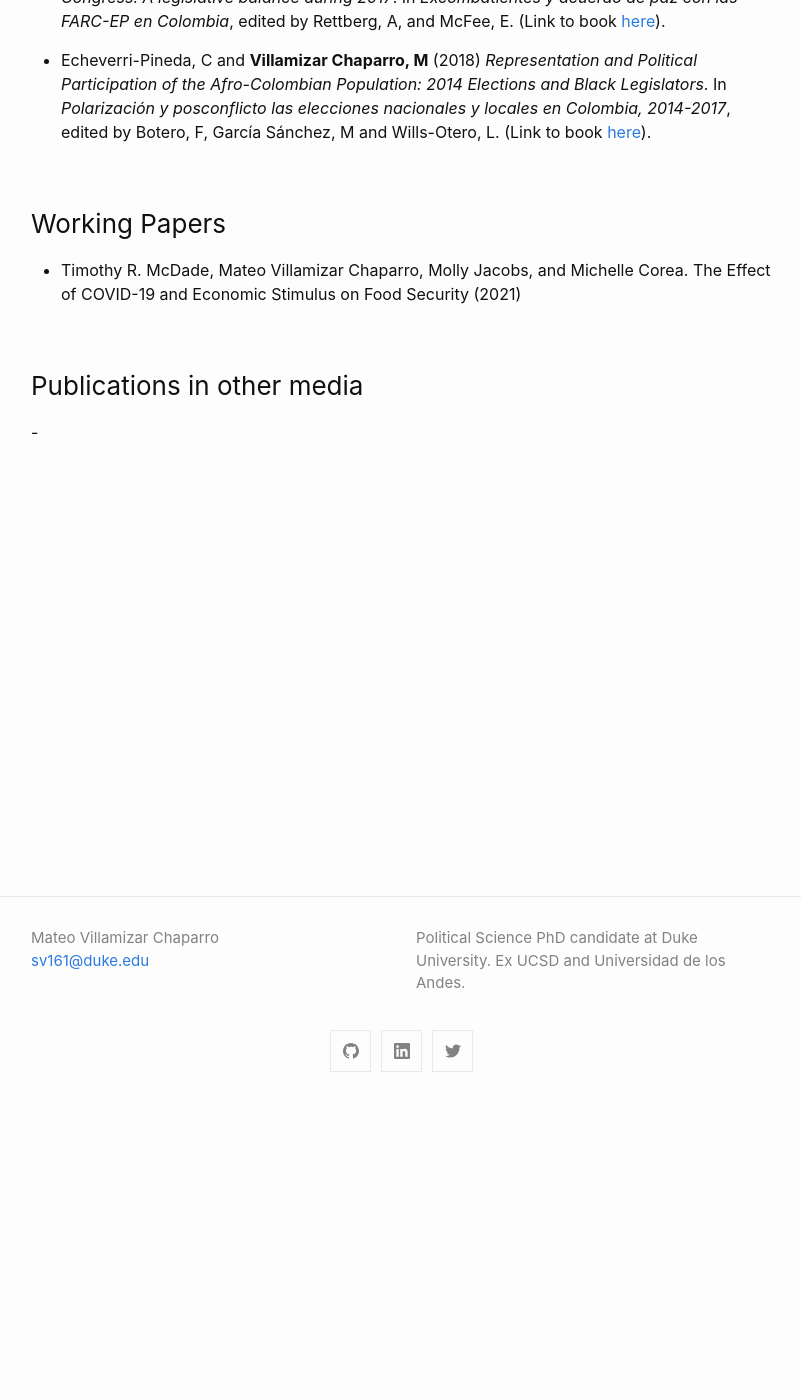
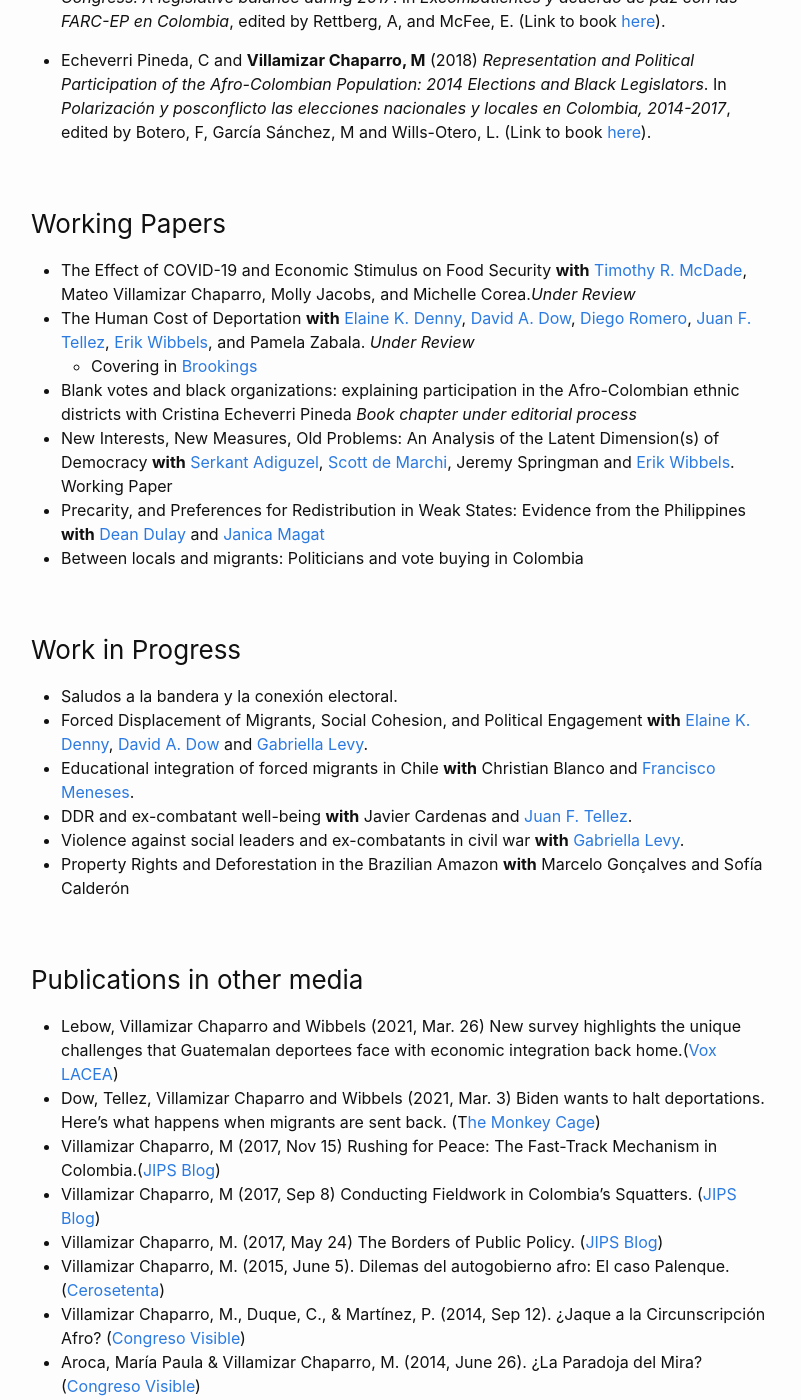
Before and after one commit to MateoVillamizarChaparro/MateoVillamizarChaparro.github.io, a Jekyll site: the page built from publications.md, in a window 1280 px wide and 1400 px high, scrolled down 293 px. Shown: the whole window, without its empty margins (239-1040 px from the left). Built offline with Jekyll 4.4.1, drawn with Linux system fonts in a browser that asks for light colours; our own code applies the rules of GitHub Pages for plain Markdown files; some of the changed text lies outside the part shown.

Commit message:
Update publications.md

```diff
--- a/publications.md
+++ b/publications.md
@@ -6,12 +6,34 @@ title: Publications
 
   - Hoyos, C and **Villamizar Chaparro, M** (2019) *The Implementation of the Peace Accords in Congress: A legislative balance during 2017*. In *Excombatientes y acuerdo de paz con las FARC-EP en Colombia*, edited by Rettberg, A, and McFee, E. (Link to book [here](https://uniandes.ipublishcentral.com/product/excombatientes-y-acuerdo-de-paz-con-las-farcep-en-colombia)).
 
-  - Echeverri-Pineda, C and **Villamizar Chaparro, M** (2018) *Representation and Political Participation of the Afro-Colombian Population: 2014 Elections and Black Legislators*. In *Polarización y posconflicto las elecciones nacionales y locales en Colombia, 2014-2017*, edited by Botero, F, García Sánchez, M and Wills-Otero, L. (Link to book [here](https://uniandes.edu.co/es/publicaciones/libro-polarizacion-y-posconflicto-felipe-botero-miguel-garcia-sanchez-laura-wills-otero)).
+  - Echeverri Pineda, C and **Villamizar Chaparro, M** (2018) *Representation and Political Participation of the Afro-Colombian Population: 2014 Elections and Black Legislators*. In *Polarización y posconflicto las elecciones nacionales y locales en Colombia, 2014-2017*, edited by Botero, F, García Sánchez, M and Wills-Otero, L. (Link to book [here](https://uniandes.edu.co/es/publicaciones/libro-polarizacion-y-posconflicto-felipe-botero-miguel-garcia-sanchez-laura-wills-otero)).
 
 ### Working Papers
 
-  - Timothy R. McDade,  Mateo Villamizar Chaparro, Molly Jacobs, and Michelle Corea. The Effect of COVID-19 and Economic Stimulus on Food Security (2021)
+  - The Effect of COVID-19 and Economic Stimulus on Food Security **with** [Timothy R. McDade](https://trmcdade.github.io/),  Mateo Villamizar Chaparro, Molly Jacobs, and Michelle Corea.*Under Review*
+  - The Human Cost of Deportation **with** [Elaine K. Denny](https://faculty.ucmerced.edu/edenny/), [David A. Dow](https://sites.google.com/view/davidadow/home), [Diego Romero](https://diego-romero.com/), [Juan F. Tellez](https://juanftellez.com/), [Erik Wibbels](https://sites.duke.edu/wibbels/), and Pamela Zabala. *Under Review*
+    - Covering in [Brookings](https://www.brookings.edu/blog/future-development/2021/04/02/4-things-the-biden-administration-should-pay-attention-to-with-the-border-crisis/)
+  - Blank votes and black organizations: explaining participation in the Afro-Colombian ethnic districts with Cristina Echeverri Pineda *Book chapter under editorial process*
+  - New Interests, New Measures, Old Problems: An Analysis of the Latent Dimension(s) of Democracy **with** [Serkant Adiguzel](http://serkantadiguzel.com/), [Scott de Marchi](http://sdemarchi.weebly.com/), Jeremy Springman and [Erik Wibbels](https://sites.duke.edu/wibbels/). Working Paper
+  - Precarity, and Preferences for Redistribution in Weak States: Evidence from the Philippines **with** [Dean Dulay](https://www.deandulay.com/) and [Janica Magat](https://janicamagat.com/)
+  - Between locals and migrants: Politicians and vote buying in Colombia
+
+### Work in Progress
+  - Saludos a la bandera y la conexión electoral.
+  - Forced Displacement of Migrants, Social Cohesion, and Political Engagement **with** [Elaine K. Denny](https://faculty.ucmerced.edu/edenny/), [David A. Dow](https://sites.google.com/view/davidadow/home) and [Gabriella Levy](https://gabriellalevy.net/).
+  - Educational integration of forced migrants in Chile **with** Christian Blanco and [Francisco Meneses](https://fjmenese.github.io/).
+  - DDR and ex-combatant well-being **with** Javier Cardenas and [Juan F. Tellez](https://juanftellez.com/).
+  - Violence against social leaders and ex-combatants in civil war **with** [Gabriella Levy](https://gabriellalevy.net/).
+  - Property Rights and Deforestation in the Brazilian Amazon **with** Marcelo Gonçalves and Sofía Calderón
 
 ### Publications in other media
 
-  -
+  - Lebow, Villamizar Chaparro and Wibbels (2021, Mar. 26) New survey highlights the unique challenges that Guatemalan deportees face with economic integration back home.([Vox LACEA](http://www.lacea.org/vox/?q=blog/guatemalan_deportees_integration))
+  - Dow, Tellez, Villamizar Chaparro and Wibbels (2021, Mar. 3) Biden wants to halt deportations. Here’s what happens when migrants are sent back. (T[he Monkey Cage](https://www.washingtonpost.com/politics/2021/03/03/biden-wants-halt-deportations-heres-what-happens-when-migrants-are-sent-back/))
+  - Villamizar Chaparro, M (2017, Nov 15) Rushing for Peace: The Fast-Track Mechanism in Colombia.([JIPS Blog](https://gpsjips.wixsite.com/jips/single-post/2017/11/15/Rushing-Peace-The-Fast-Track-in-Colombia))
+  - Villamizar Chaparro, M (2017, Sep 8) Conducting Fieldwork in Colombia’s Squatters. ([JIPS Blog](https://www.jipsblog.com/post/conducting-fieldwork-in-colombia-s-squatters))
+  - Villamizar Chaparro, M. (2017, May 24) The Borders of Public Policy. ([JIPS Blog](https://www.jipsblog.com/post/the-borders-of-public-policy))
+  - Villamizar Chaparro, M. (2015, June 5). Dilemas del autogobierno afro: El caso Palenque. ([Cerosetenta](https://cerosetenta.uniandes.edu.co/dilemas-del-autogobierno-afro-el-caso-palenque/))
+  - Villamizar Chaparro, M., Duque, C., & Martínez, P. (2014, Sep 12). ¿Jaque a la Circunscripción Afro? ([Congreso Visible](https://congresovisible.uniandes.edu.co/agora/post/jaque-a-la-circunscripcion-afro/6570/))
+  - Aroca, María Paula & Villamizar Chaparro, M. (2014, June 26). ¿La Paradoja del Mira? ([Congreso Visible](https://congresovisible.uniandes.edu.co/agora/post/la-paradoja-del-mira/6425/))
+  - Villamizar Chaparro, M. (2014, Mar 21). Y ¿Qué pasó con las circunscripciones especiales? ([Congreso Visible](https://congresovisible.uniandes.edu.co/agora/post/y-que-paso-con-las-circunscripciones-especiales/6294/))
```
